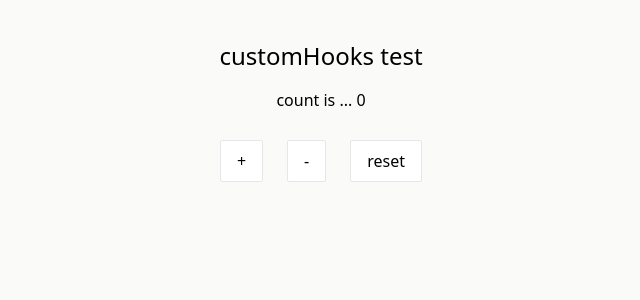
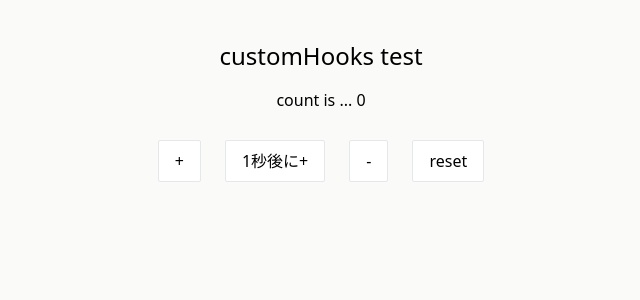
Before and after one commit to w8f/react-training, a React (Create React App) app in the folder react/: page /customHooksTest in a window 1280 px wide. Shown: the top 300 px of the page, without its empty margins (319-959 px from the left). Built offline with nearby package versions, Linux system fonts and the light colour scheme.

Commit message:
:rotating_light: 非同期関数のテスト、エラー発生時のテストケースについて追記

```diff
--- a/react/src/component/customHooksTest/index.tsx
+++ b/react/src/component/customHooksTest/index.tsx
@@ -2,7 +2,7 @@ import { FC } from "react";
 import { useCount } from "./useCount";
 
 const CustomHooksTest: FC = () => {
-  const { count, increment, decrement, reset } = useCount();
+  const { count, increment, incrementAsync, decrement, reset } = useCount();
   return (
     <div className="text-center min-h-screen bg-stone-50">
       <h1 className="mt-10 text-2xl inline-block">customHooks test</h1>
@@ -13,6 +13,12 @@ const CustomHooksTest: FC = () => {
           onClick={increment}
         >
           +
+        </button>
+        <button
+          className="m-3 p-2 pl-4 pr-4 border rounded-sm bg-white"
+          onClick={incrementAsync}
+        >
+          1秒後に+
         </button>
         <button
           className="m-3 p-2 pl-4 pr-4 border rounded-sm bg-white"
--- a/react/src/component/customHooksTest/useCount.tsx
+++ b/react/src/component/customHooksTest/useCount.tsx
@@ -36,5 +36,13 @@ export const useCount = (initialValue = 0) => {
     setCount(initialValue);
   }, [initialValue]);
 
-  return { count, increment, decrement, reset };
+  const incrementAsync = useCallback(() => {
+    setTimeout(() => increment(), 1000);
+  }, [increment]);
+
+  if (count > 9000) {
+    throw new Error("It's over 9000!");
+  }
+
+  return { count, increment, incrementAsync, decrement, reset };
 };
```
Also changed, not shown: 1 other file (tests, documents, lock files or other folders).
